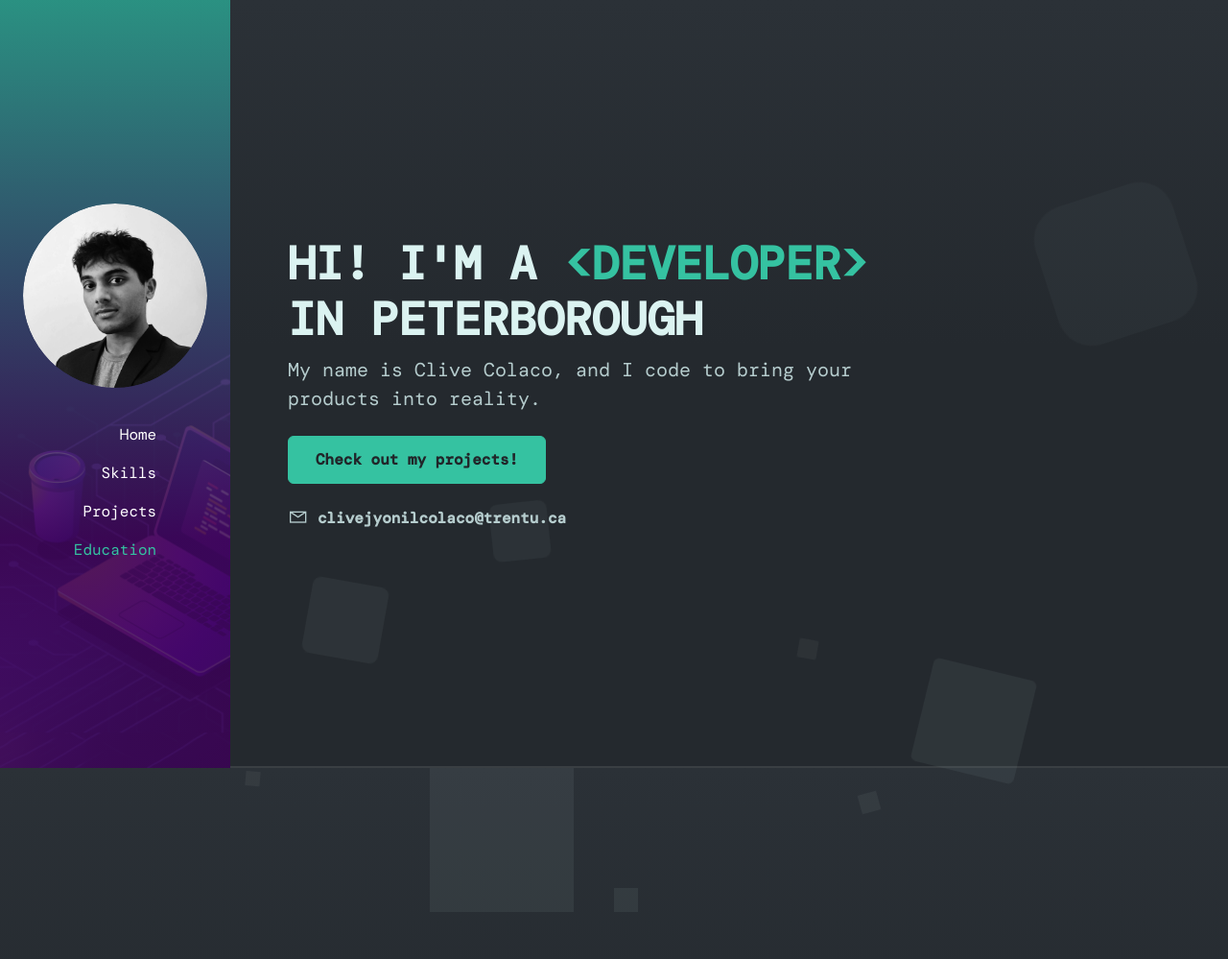
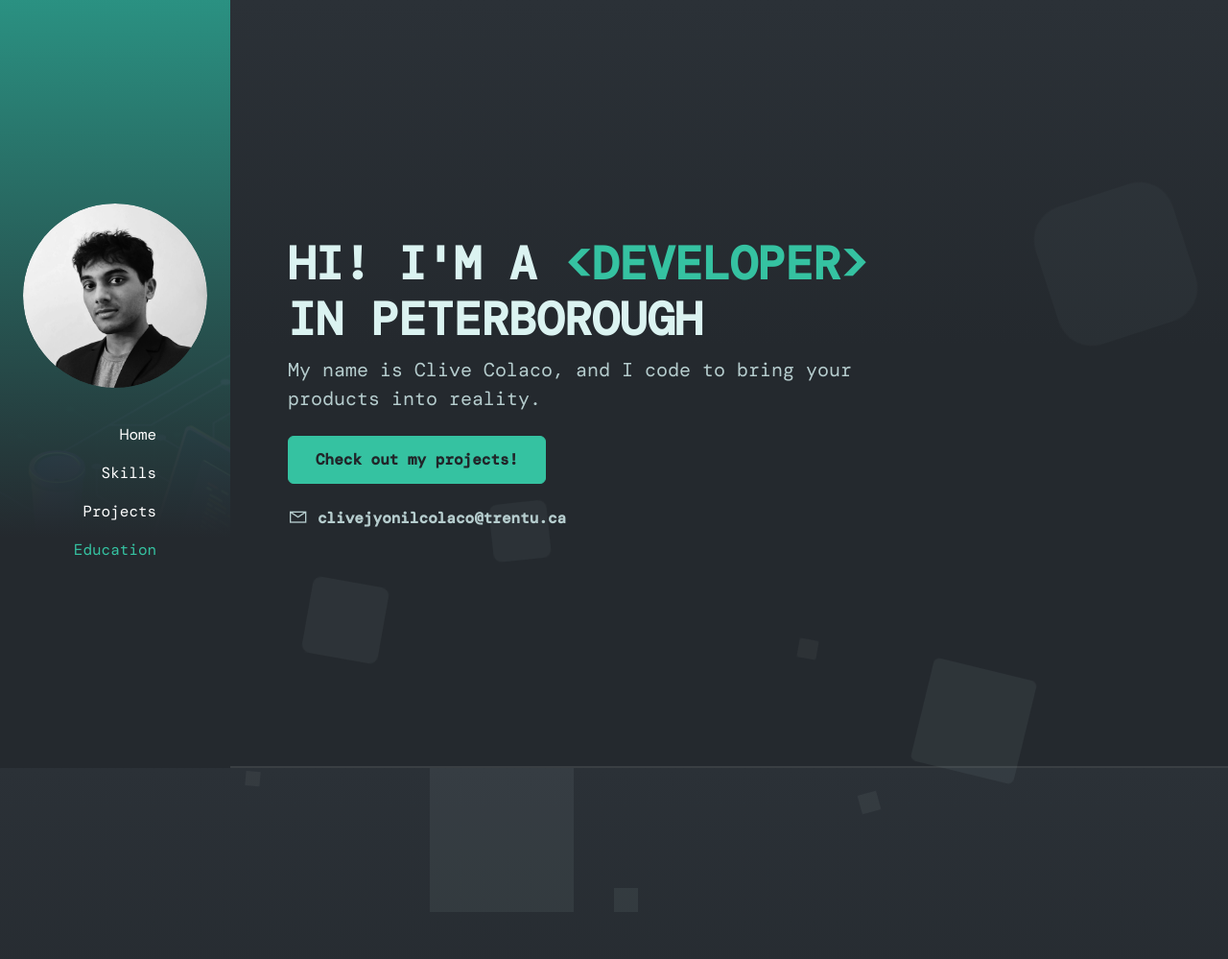
Before and after one commit to clive-colaco/portfolio, a PHP site: page / in a window 1280 px wide. Shown: the top 999 px of the page at 96% size. Run offline with PHP 8.4, Linux system fonts and the light colour scheme; some web fonts are replaced.

Commit message:
Color change.

```diff
--- a/main.css
+++ b/main.css
@@ -132,7 +132,7 @@ img{
     .navbar{
         min-height: 100vh;
         width: var(--sidbar-width);
-        background: linear-gradient(#35c2a1bb, #3e0654dd 70%), url("images/sidebar-image.png");
+        background: linear-gradient(#35c2a1bb, #24292e 70%), url("images/sidebar-image.png");
         background-size: cover;
     }
 
```
